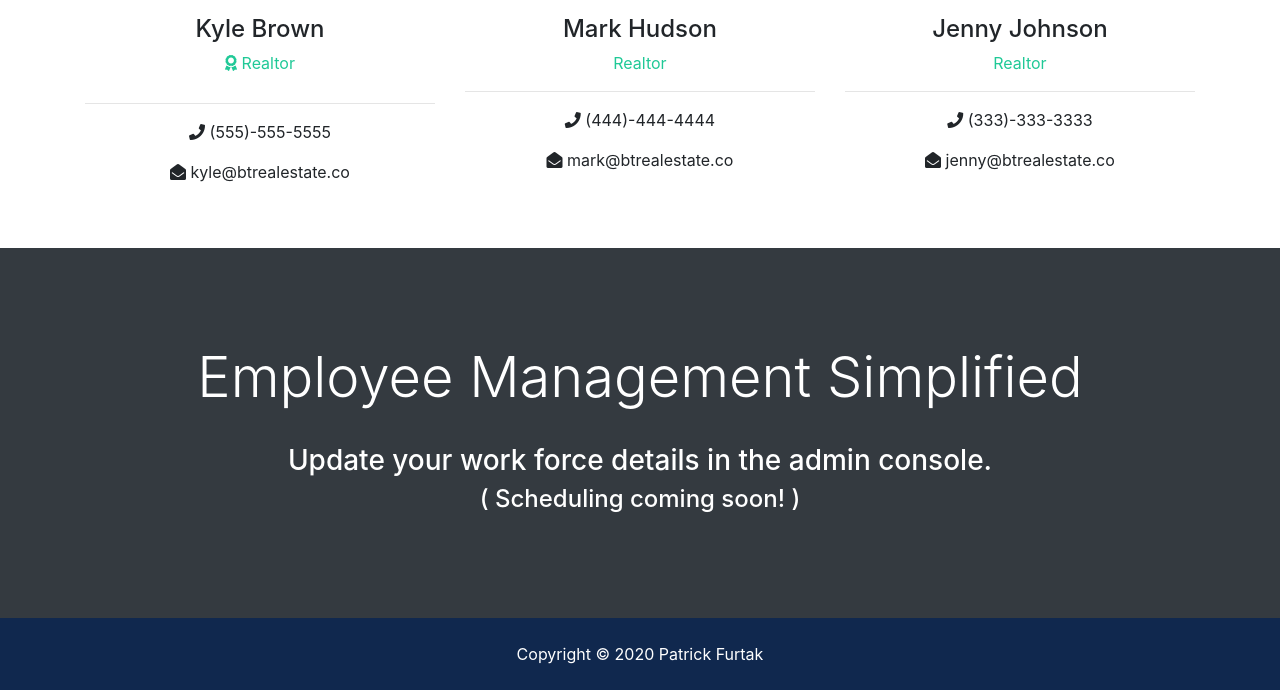
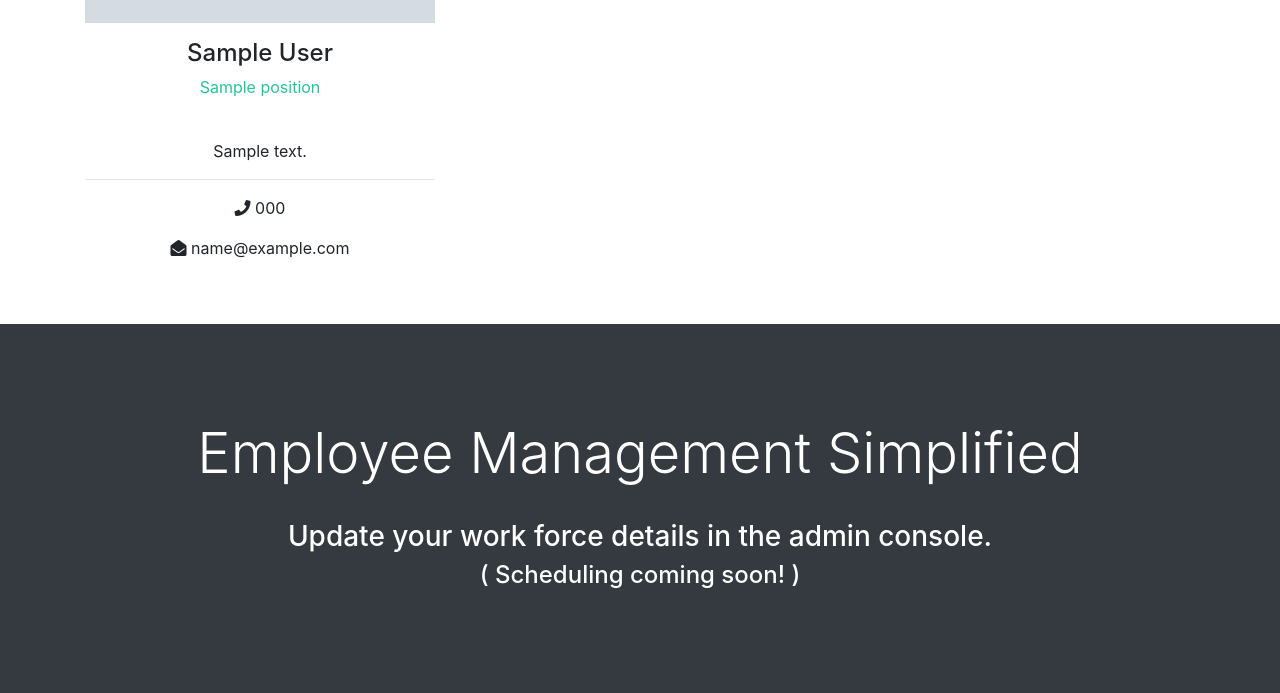
Before and after one commit to PFurtak/EnvEcho, a Django app: template templates/pages/about.html in a window 1280 px wide. Shown: the part 712-1405 px from the top of the page. Run offline with Django 3.2, Linux system fonts and the light colour scheme; the template is opened without the code that fills it: most values are stand-ins (such as "Sample title", 1, 10 or a date in 2020); grey boxes marked "Sample" are stand-in pictures; some libraries are stand-ins or nearby versions.

Commit message:
fixed image routing from DB, added dynamic content for techs, adjusted text color for articles

```diff
--- a/envecho/settings.py
+++ b/envecho/settings.py
@@ -127,3 +127,6 @@ STATIC_URL = '/static/'
 STATICFILES_DIRS = [
     os.path.join(BASE_DIR, 'envecho/static')
 ]
+
+MEDIA_ROOT = os.path.join(BASE_DIR, 'media')
+MEDIA_URL = '/media/'
--- a/envecho/urls.py
+++ b/envecho/urls.py
@@ -3,8 +3,9 @@ from django.urls import path, include
 from django.conf import settings
 from django.conf.urls.static import static
 
+
 urlpatterns = [
     path('', include('pages.urls')),
     path('articles/', include('article.urls')),
     path('admin/', admin.site.urls),
-]
+] + static(settings.MEDIA_URL, document_root=settings.MEDIA_ROOT)
--- a/templates/pages/about.html
+++ b/templates/pages/about.html
@@ -30,51 +30,39 @@
  <section id="team" class="py-5">
     <div class="container">
       <h2 class="text-center">Our Team</h2>
+      <br />
       <div class="row text-center">
+        {% if techs %}
+        {% for tech in techs %}
         <div class="col-md-4">
-          <img src="assets/img/realtors/kyle.jpg" alt="" class="rounded-circle mb-3">
-          <h4>Kyle Brown</h4>
+            <img src="{{ tech.photo.url }}" alt="" class="mb-3">
+            <h4>{{ tech.first_name }} {{ tech.last_name }}</h4>
             <p class="text-success">
-            <i class="fas fa-award text-success mb-3"></i> Realtor</p>
+              {{ tech.position }}</p>
+              <br>
+              <p>{{ tech.description }}</p>
             <hr>
             <p>
-            <i class="fas fa-phone"></i> (555)-555-5555</p>
+              <i class="fas fa-phone"></i> {{ tech.phone }}</p>
             <p>
-            <i class="fas fa-envelope-open"></i> kyle@btrealestate.co</p>
+              <i class="fas fa-envelope-open"></i> {{ tech.email }}</p>
           </div>
+        {% endfor %}
 
-        <div class="col-md-4">
-          <img src="assets/img/realtors/mark.jpg" alt="" class="rounded-circle mb-3">
-          <h4>Mark Hudson</h4>
-          <p class="text-success">Realtor</p>
-          <hr>
-          <p>
-            <i class="fas fa-phone"></i> (444)-444-4444</p>
-          <p>
-            <i class="fas fa-envelope-open"></i> mark@btrealestate.co</p>
+        {% else %}
+        <div class="col-md-12">
+            <p>No team members available.</p>
         </div>
-
-        <div class="col-md-4">
-          <img src="assets/img/realtors/jenny.jpg" alt="" class="rounded-circle mb-3">
-          <h4>Jenny Johnson</h4>
-          <p class="text-success">Realtor</p>
-          <hr>
-          <p>
-            <i class="fas fa-phone"></i> (333)-333-3333</p>
-          <p>
-            <i class="fas fa-envelope-open"></i> jenny@btrealestate.co</p>
-        </div>
+        {% endif %}
       </div>
     </div>
   </section>
 
-  <!-- Work -->
   <section id="work" class="bg-dark text-white text-center">
     <h1 class="display-4">Employee Management Simplified</h1>
     <br>
     <h3>Update your work force details in the admin console.</h3>
     <h4>( Scheduling coming soon! )</h4>
-
   </section>
 
 
```
Also changed, not shown: pages/views.py (+8 -1 lines), templates/articles/articles.html (+4 -4 lines). Lines whose indentation alone changed are shown as unchanged.
